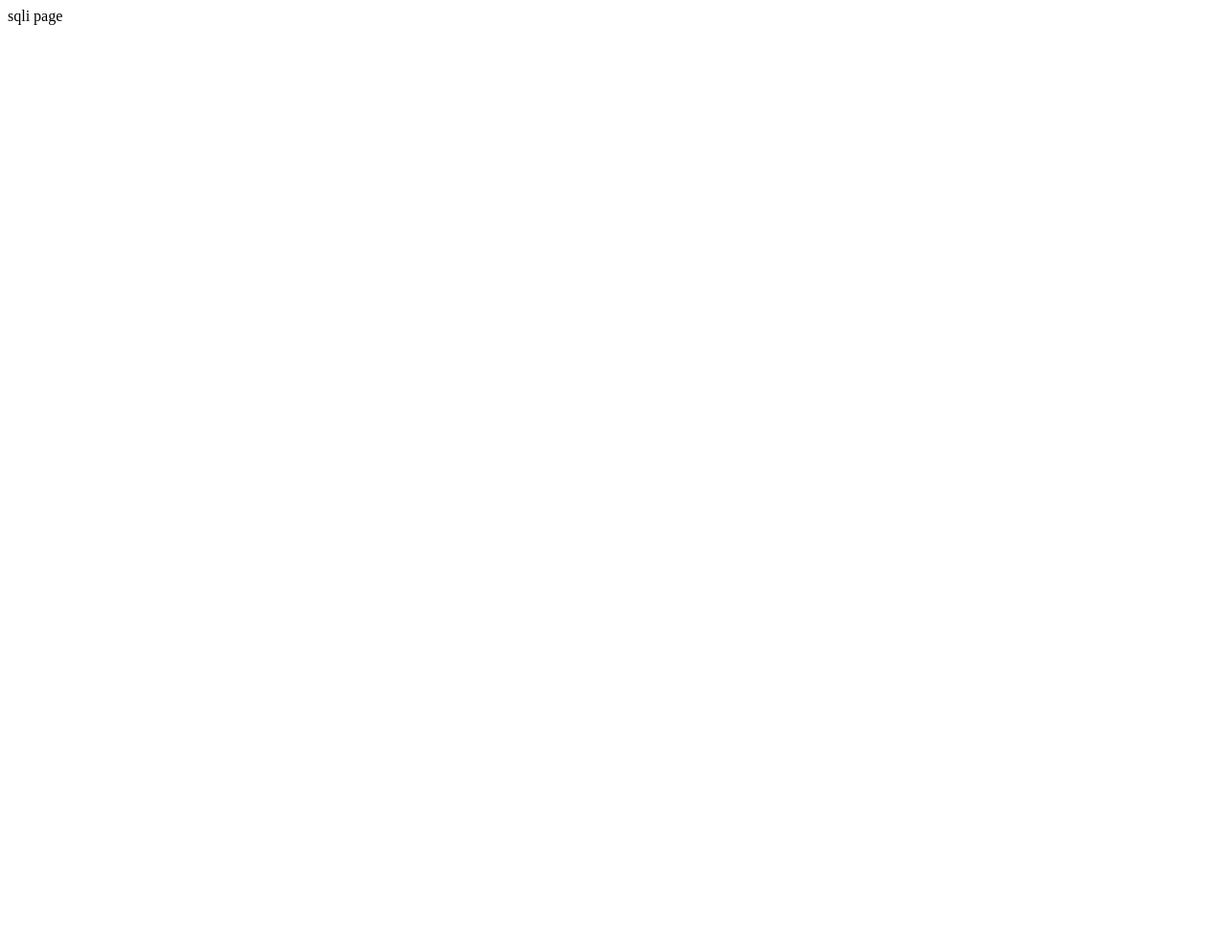
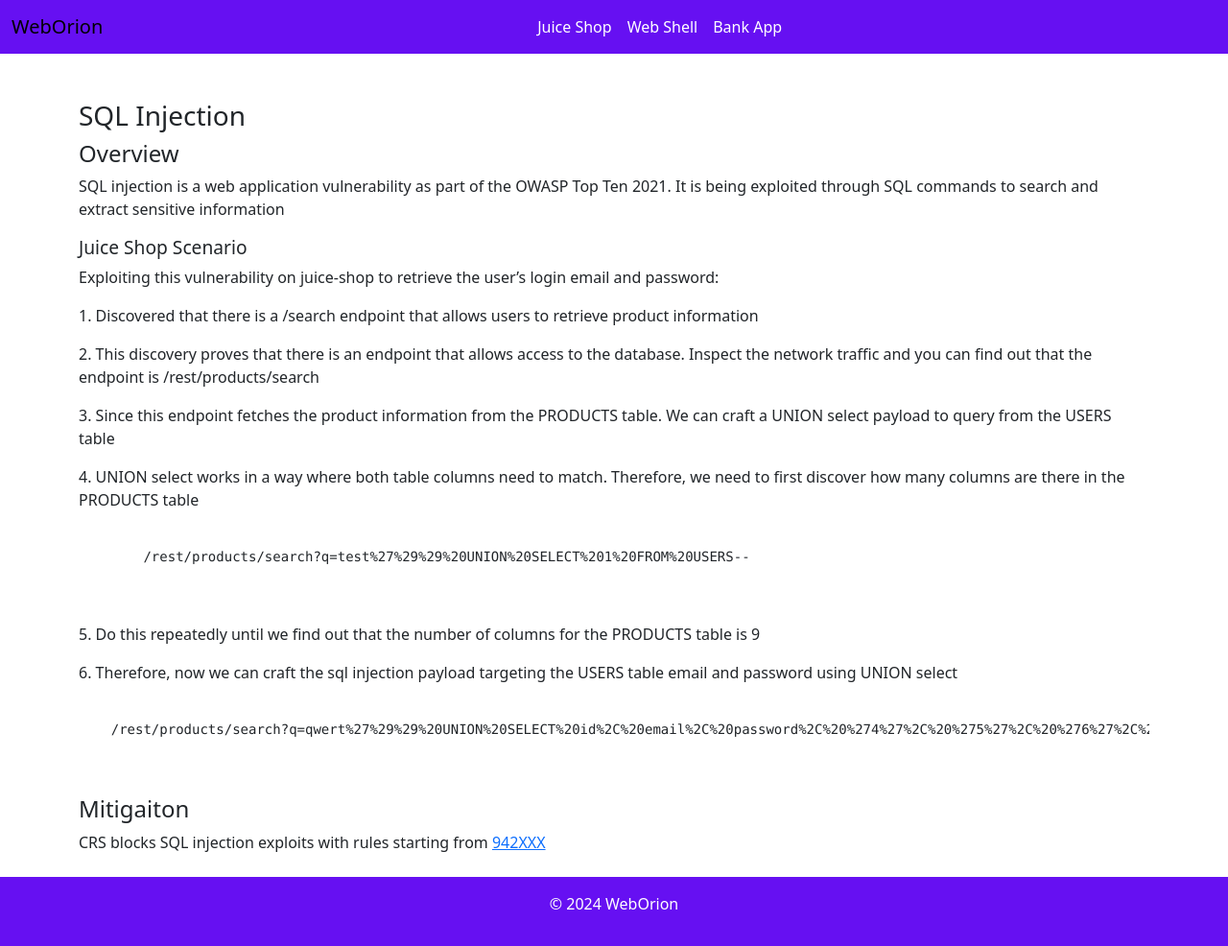
Before and after one commit to Cloudsine-weborion/wpop-presales-login-webapp, a FastAPI app: page /auth/sqli in a window 1280 px wide. Before the commit the page is almost empty. Shown: the whole page at 96% size. Before the commit the page ends 26 px from the top, so only its background shows below. Run offline with FastAPI, Linux system fonts and the light colour scheme; parts of the project's set-up code (start-up, migrations or seed data) failed here and were passed over.

Commit message:
added sql injection html page

```diff
--- a/static/sqli.css
+++ b/static/sqli.css
@@ -0,0 +1,33 @@
+.navbar{
+    background-color: var(--bs-indigo);
+}
+
+
+.nav-link{
+    color: white;
+}
+
+
+h1{
+    font-size:1.75em;
+}
+
+h2{
+    font-size: 1.5em;
+}
+
+h3{
+    font-size: 1.2em;
+}
+
+p{
+    font-size:1em;
+}
+
+.footer .container-fluid{
+    background-color: var(--bs-indigo);
+}
+
+.footer p{
+    color: white;
+}
--- a/templates/sqli.html
+++ b/templates/sqli.html
@@ -1,5 +1,111 @@
 <!doctype html>
 
-<div>
-    sqli page
-</div>
+<head>
+
+  <meta charset="utf-8">
+  <meta name="viewport" content="width=device-width, initial-scale=1">
+  <title>WAF SalesDemo</title>
+  <link rel="icon"
+    href="https://external-content.duckduckgo.com/iu/?u=https%3A%2F%2Fcdn4.vectorstock.com%2Fi%2F1000x1000%2F16%2F48%2Fshield-icon-placed-on-transparent-background-vector-23041648.jpg&f=1&nofb=1&ipt=4987d90eeb0ba8ac2936f1b6e833e81fafd2c0c7fee2976395c854ba8b2da5a1&ipo=images"
+    type="image/x-icon" />
+  <!-- Bootstrap CSS -->
+  <link href="https://cdn.jsdelivr.net/npm/bootstrap@5.3.3/dist/css/bootstrap.min.css" rel="stylesheet"
+    integrity="sha384-QWTKZyjpPEjISv5WaRU9OFeRpok6YctnYmDr5pNlyT2bRjXh0JMhjY6hW+ALEwIH" crossorigin="anonymous">
+
+  <!-- Custom CSS -->
+  <link rel="stylesheet" href="/auth/static/sqli.css">
+
+  <script src=" https://cdn.jsdelivr.net/npm/bootstrap@5.2.3/dist/js/bootstrap.bundle.min.js"
+    integrity="sha384-kenU1KFdBIe4zVF0s0G1M5b4hcpxyD9F7jL+jjXkk+Q2h455rYXK/7HAuoJl+0I4" crossorigin="anonymous">
+    </script>
+  <!-- <script src="https://cdn.jsdelivr.net/npm/@popperjs/core@2.11.6/dist/umd/popper.min.js"
+    integrity="sha384-oBqDVmMz9ATKxIep9tiCxS/Z9fNfEXiDAYTujMAeBAsjFuCZSmKbSSUnQlmh/jp3" crossorigin="anonymous">
+    </script>
+  <script src="https://cdn.jsdelivr.net/npm/bootstrap@5.2.3/dist/js/bootstrap.min.js"
+    integrity="sha384-cuYeSxntonz0PPNlHhBs68uyIAVpIIOZZ5JqeqvYYIcEL727kskC66kF92t6Xl2V" crossorigin="anonymous">
+    </script> -->
+
+</head>
+
+<body>
+
+  <!--Navbar-->
+  <nav class="navbar navbar-light navbar-expand-lg">
+    <div class="container-fluid">
+      <a class="navbar-brand mb-0 h1" href="/auth/cpanel">WebOrion</a>
+      <button class="navbar-toggler" type="button" data-bs-toggle="collapse" data-bs-target="#navbarSupportedContent"
+        aria-controls="navbarSupportedContent" aria-expanded="false" aria-label="Toggle navigation">
+        <span class="navbar-toggler-icon"></span>
+      </button>
+      <div class="collapse navbar-collapse" id="navbarSupportedContent">
+        <ul class="navbar-nav justify-content-center flex-grow-1 pe-3">
+          <li class="nav-item">
+            <a class="nav-link" href="/">Juice Shop</a>
+          </li>
+          <li class="nav-item">
+            <a class="nav-link" href="/webshell">Web Shell</a>
+          </li>
+          <li class="nav-item">
+            <a class="nav-link" href="https://google.com">Bank App</a>
+          </li>
+        </ul>
+      </div>
+    </div>
+  </nav>
+
+  <!-- SQLI Documentation Section-->
+  <div class="container mt-5">
+    <h1>SQL Injection</h1>
+    <h2>Overview</h2>
+    <p>SQL injection is a web application vulnerability as part of the OWASP Top Ten 2021. It is being exploited
+      through
+      SQL commands to search and extract sensitive information </p>
+    <h3>Juice Shop Scenario</h3>
+    <p>Exploiting this vulnerability on juice-shop to retrieve the user’s login email and password: </p>
+
+    <p>1. Discovered that there is a /search endpoint that allows users to retrieve product information</p>
+    <p>2. This discovery proves that there is an endpoint that allows access to the database. Inspect the network
+      traffic and you can find out that the endpoint is /rest/products/search </p>
+    <p>3. Since this endpoint fetches the product information from the PRODUCTS table. We can craft a UNION select
+      payload to query from the USERS table</p>
+    <p>
+      4. UNION select works in a way where both table columns need to match. Therefore, we need to first discover how
+      many columns are there in the PRODUCTS table
+    </p>
+
+    <pre>
+      <code>
+        /rest/products/search?q=test%27%29%29%20UNION%20SELECT%201%20FROM%20USERS--
+    </code>
+    </pre>
+
+    <p>
+      5. Do this repeatedly until we find out that the number of columns for the PRODUCTS table is 9
+    </p>
+
+    <p>
+      6. Therefore, now we can craft the sql injection payload targeting the USERS table email and password using UNION
+      select
+    </p>
+
+    <pre>
+      <code>
+    /rest/products/search?q=qwert%27%29%29%20UNION%20SELECT%20id%2C%20email%2C%20password%2C%20%274%27%2C%20%275%27%2C%20%276%27%2C%20%277%27%2C%20%278%27%2C%20%279%27%20FROM%20Users--
+    </code>
+    </pre>
+    <h2>Mitigaiton</h2>
+    <p>CRS blocks SQL injection exploits with rules starting from <a
+        href="https://github.com/coreruleset/coreruleset/blob/main/rules/REQUEST-942-APPLICATION-ATTACK-SQLI.conf">942XXX</a>
+    </p>
+  </div>
+
+  <!--Footer-->
+  <section class="footer">
+    <div class="container-fluid">
+      <footer class="py-3 my-4 mb-0">
+        <p class="text-center ">&copy; 2024 WebOrion</p>
+      </footer>
+    </div>
+  </section>
+
+</body>
```
